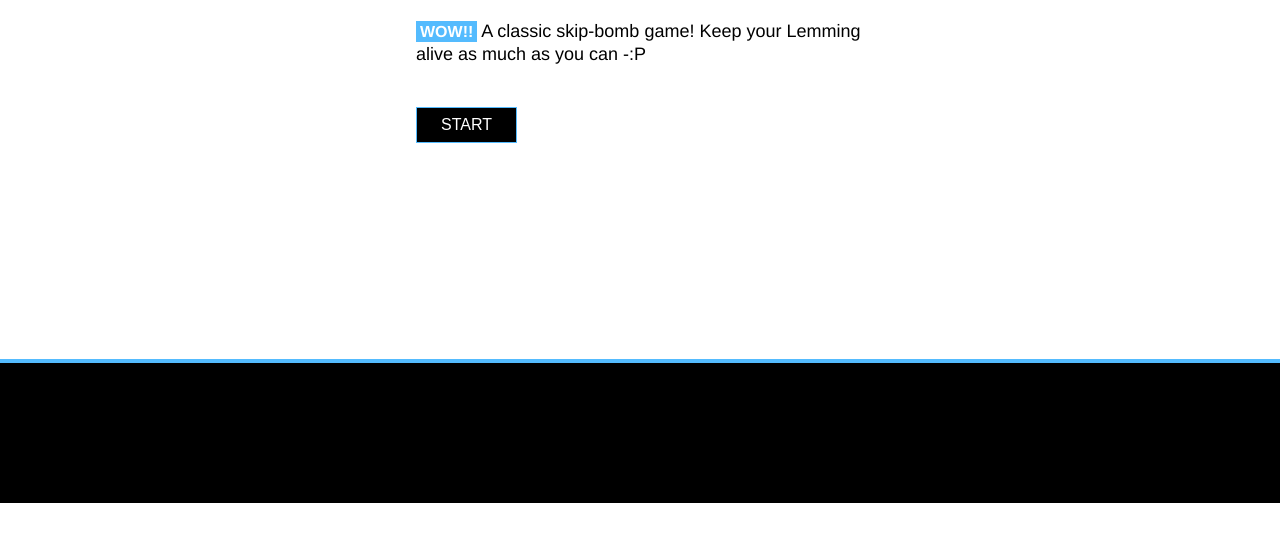
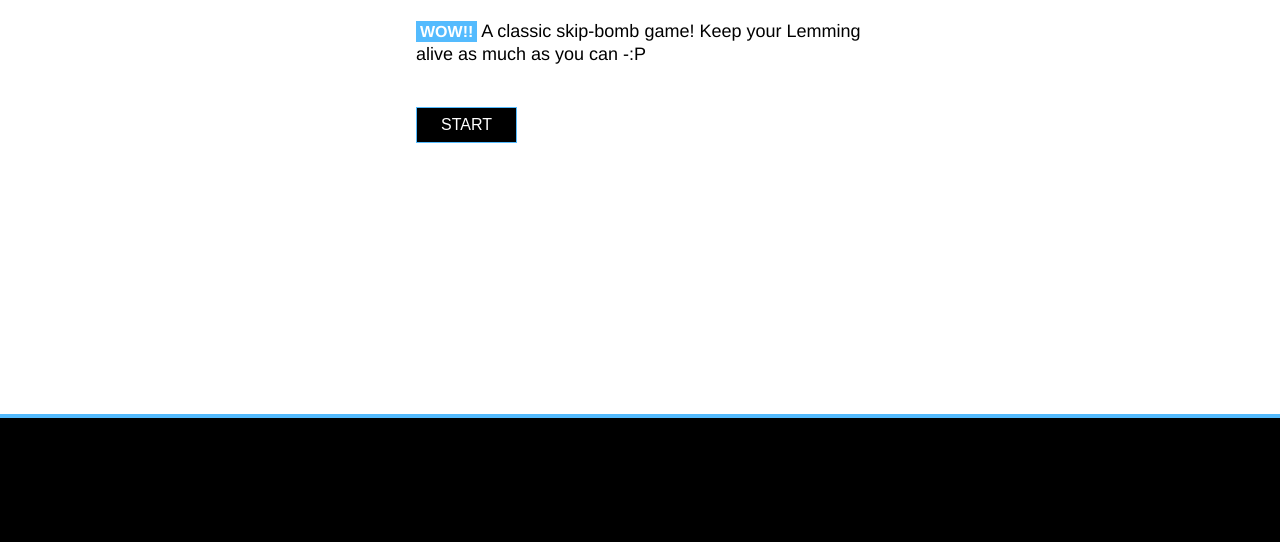
Before and after one commit to annacv/TributeToLemmings, a plain HTML site: page index.html in a window 1280 px wide. Shown: the part 242-784 px from the top of the page. Drawn offline with Linux system fonts and the light colour scheme.

Commit message:
[RF][ST] Page flow oka

```diff
--- a/assets/css/style.css
+++ b/assets/css/style.css
@@ -28,9 +28,28 @@ body {
   font-size: 1rem;
 }
 
+.site-container {
+  display: flex;
+  flex-flow: column nowrap;
+  align-content: space-between;
+  height: 100vh;
+}
+
+main {
+  width: 100%;
+  padding-bottom: 6.5rem;
+  flex-grow: 1;
+}
+
+@media (min-width: 768px) {
+  main {
+    padding-bottom: 9rem;
+  }
+}
+
 .section-container {
   width: 100%;
-  padding: 2rem;
+  padding: 3rem 2rem;
   display: flex;
   flex-flow: row wrap;
   justify-content: center;
@@ -66,6 +85,7 @@ body {
 /* ---- HEADER  ---- */
 
 .site-header {
+  align-self: flex-start;
   background-color: #54bbfe;
   border-bottom: .25rem solid #000;
 }
@@ -88,16 +108,15 @@ body {
 /* ---- FOOTER ---- */
 
 .site-footer {
+  align-self: flex-end;
   height: 6rem;
   background-color: #000;
   border-top: .25rem solid #54bbfe;
-  margin-top: 6.5rem;
 }
 
 @media (min-width: 768px) {
   .site-footer {
     height: 9rem;
-    margin-top: 9rem;
   }
 }
 
--- a/index.html
+++ b/index.html
@@ -8,17 +8,16 @@
   <link rel= "stylesheet" href="assets/css/style.css"></link>
 </head>
 
-<body>
+<body class="site-container">
   <header class="site-header">
     <h1 class="header-title">------ Tribute to Lemmings ------</h1>
   </header>
   <main id="site-main"></main>
+  <footer class="site-footer"></footer>
 
   <script src="assets/js/Lemming.js"></script>
   <script src="assets/js/Bombs.js"></script>
   <script src="assets/js/Game.js"></script>
   <script src="assets/js/main.js"></script>
-
-  <footer class="site-footer"></footer>
 </body>
 </html>
```
